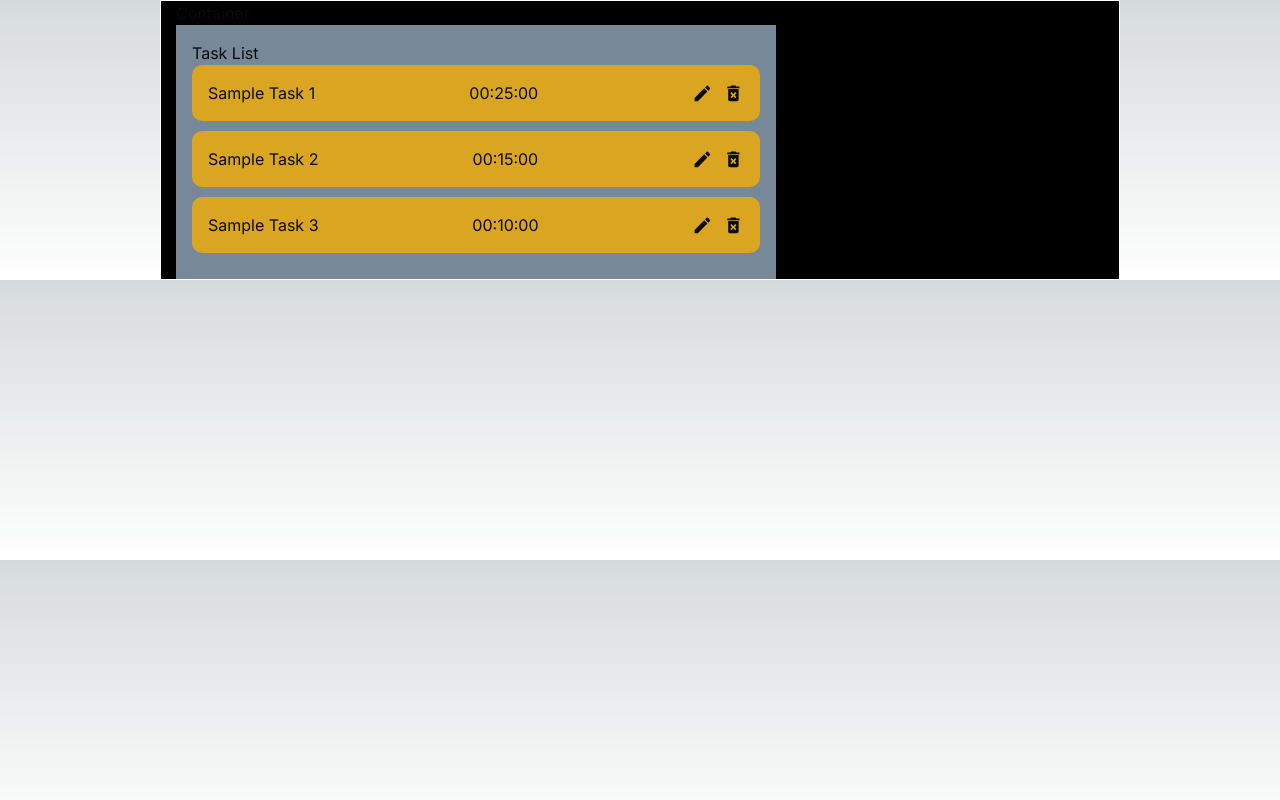
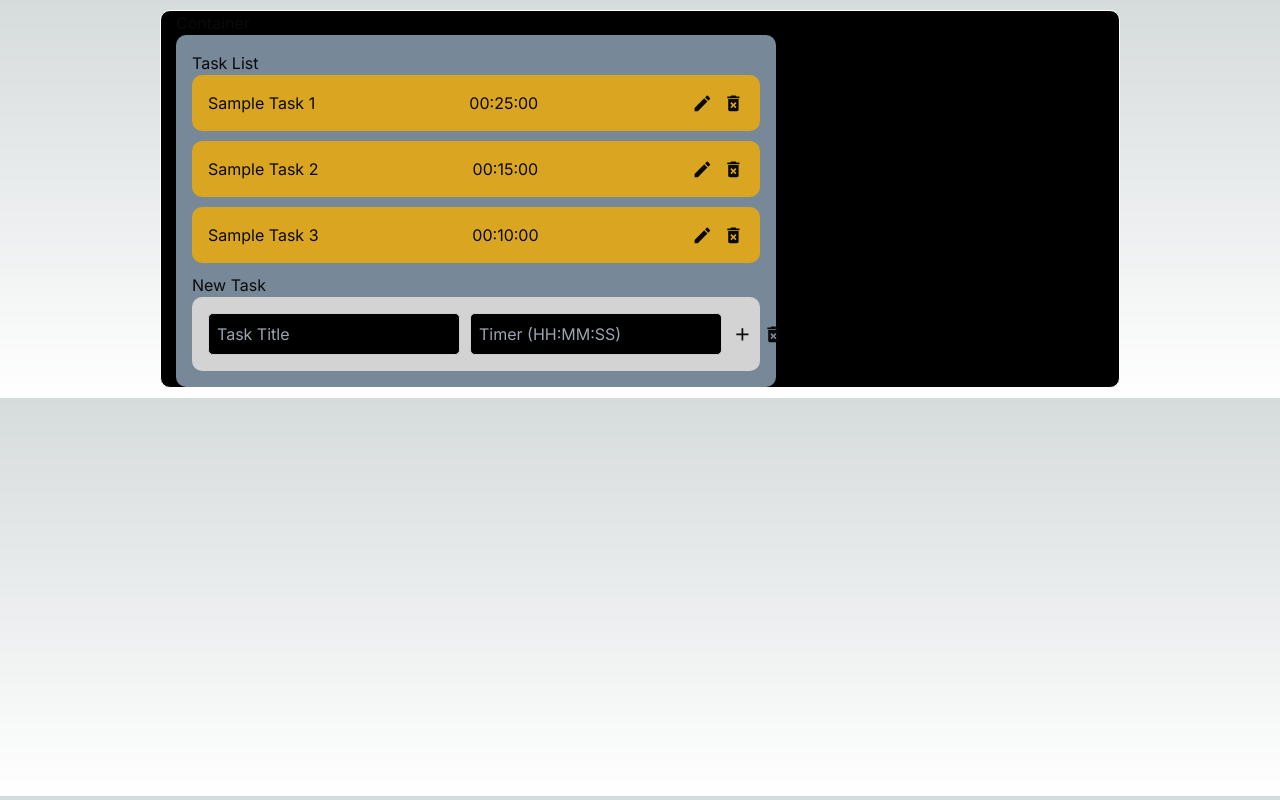
Before and after one commit to etdavis/Focus-Flow, a Next.js app in the folder Frontend/: page / in a window 1280 px wide. Built offline with nearby package versions, Linux system fonts and the light colour scheme.

Commit message:
added NewTask and implemented addTask and deleteTask

```diff
--- a/Frontend/src/app/globals.css
+++ b/Frontend/src/app/globals.css
@@ -17,6 +17,7 @@
 }
 
 body {
+  margin: 10px;
   color: rgb(var(--foreground-rgb));
   background: linear-gradient(
       to bottom,
@@ -29,6 +30,7 @@ body {
 .container {
   background-color: black;
   border: 1px, solid, white;
+  border-radius: 10px;
   max-width: 960px;
   margin-right: auto;
   margin-left: auto;
@@ -40,6 +42,7 @@ body {
 .task-list {
   background-color: lightslategray;
   max-width: 600px;
+  border-radius: 10px;
   margin: 10 auto;
   padding: 1rem;
 }
@@ -53,8 +56,33 @@ body {
   justify-content: space-between;
 }
 
+.task-form {
+  background-color: lightgray;
+  max-width: 600px;
+  margin: 10 auto;
+  padding: 1rem;
+  border-radius: 10px;
+  display: flex;
+  justify-content: space-between;
+}
+
+.text-input {
+  flex-grow: 1;
+  margin-right: 10px;
+  padding: 0.5rem;
+  border-radius: 5px;
+  border: 1px solid #ccc;
+  background-color: black;
+}
+
 .icons {
   display: flex;
   align-items: center;
   gap: 10px;
 }
+
+.icons button:hover {
+  cursor: pointer;
+  transform: scale(1.5);
+
+}
--- a/Frontend/src/app/page.js
+++ b/Frontend/src/app/page.js
@@ -1,6 +1,6 @@
 "use client";
+import { useState } from "react";
 import { useEffect } from "react";
-import { useState } from "react";
 import { TaskList } from "@/components/TaskList";
 import { nanoid } from "nanoid";
 
@@ -23,6 +23,16 @@ export default function Home() {
     },
   ]);
 
+  function addTask(newTask) {
+    newTask.id = nanoid();
+    setTasks([...tasks, newTask]);
+  }
+
+  function deleteTask(id) {
+    const newTasks = tasks.filter((task)=> task.id !== id)
+    setTasks(newTasks);
+  }
+
   /*commented out until backend is ready
   useEffect(() => {
     fetch("http://localhost:8080/books")
@@ -36,7 +46,10 @@ export default function Home() {
   return (
     <div className="container">
       <h1>Container</h1>
-      <TaskList tasks={tasks}/>
+      <TaskList tasks={tasks}
+        addTask={addTask}
+        handleDeleteTask={deleteTask}
+        />
     </div>
   )
   /*
--- /dev/null
+++ b/Frontend/src/components/NewTask.js
@@ -0,0 +1,63 @@
+"use client";
+import { useState } from "react";
+import { MdDeleteForever } from "react-icons/md";
+import {MdAdd} from "react-icons/md";
+
+
+
+export function NewTask({ addTask }) {
+    const [title, setTitle] = useState("");
+    const [timer, setTimer] = useState("");
+    const characterLimit = 40;
+
+    function handleTitleChange( event ) {
+        if(characterLimit - event.target.value.length >= 0) {
+            setTitle(event.target.value);
+        }
+    }
+
+    function handleTimerChange( event ) {
+        setTimer(event.target.value);
+    }
+
+    function handleSubmit( event ) {
+        event.preventDefault();
+        // Add logic to handle form submission
+        const newTask = {
+            id: null,
+            title: title,
+            timer: timer
+        }
+        addTask(newTask);
+        setTitle("");
+        setTimer("");
+    }
+
+    return (
+    <form className="task-form"
+        onSubmit={handleSubmit}>
+        <input
+            className="text-input"
+            value={title}
+            onChange={handleTitleChange}
+            placeholder="Task Title"
+            required
+        ></input>
+        <input
+            className="text-input"
+            value={timer}
+            onChange={handleTimerChange}
+            placeholder="Timer (HH:MM:SS)"
+            required
+        ></input>
+        <div className="icons">
+            <button type="submit">
+                <MdAdd className="add-icon" size="1.3em"/>
+            </button>
+            <button >
+                <MdDeleteForever className="delete-icon" size="1.3em"/>
+            </button>
+        </div>
+    </form>
+    );
+}
--- a/Frontend/src/components/Task.js
+++ b/Frontend/src/components/Task.js
@@ -1,13 +1,17 @@
 import { MdDeleteForever } from "react-icons/md";
 import { MdEdit } from "react-icons/md";
 
-export function Task({ id, title, timer }) {
+export function Task({ id, title, timer, handleDeleteTask }) {
     return <div className="task">
         <h1>{title}</h1>
         <h1>{timer}</h1>
         <div className="icons">
-            <MdEdit className="edit-icon" size="1.3em"/>
-            <MdDeleteForever className="delete-icon" size="1.3em"/>
+            <button type="submit">
+                <MdEdit className="edit-icon" size="1.3em"/>
+            </button>
+            <button onClick={() => handleDeleteTask(id)}>
+                <MdDeleteForever className="delete-icon" size="1.3em"/>
+            </button>
         </div>
 
     </div>
--- a/Frontend/src/components/TaskList.js
+++ b/Frontend/src/components/TaskList.js
@@ -1,12 +1,21 @@
 import { Task } from "@/components/Task";
+import { NewTask } from "./NewTask";
 
-export function TaskList({ tasks }) {
+export function TaskList({ tasks, addTask, handleDeleteTask }) {
     return (
     <div className="task-list">
         <h2>Task List</h2>
-        {tasks.map((task) => (
-            <Task id={task.id} title={task.title} timer={task.timer}/>
+        {tasks.map((task, idx) => (
+            //Next two lines are equivalent
+            //<Task id={task.id} title={task.title} timer={task.timer} key = {idx}/>
+            <Task
+                {...task}
+                key = {idx}
+                handleDeleteTask={handleDeleteTask}
+            />
         ))}
+        <h2>New Task</h2>
+        <NewTask addTask={addTask}/>
     </div>
     );
 }
```
